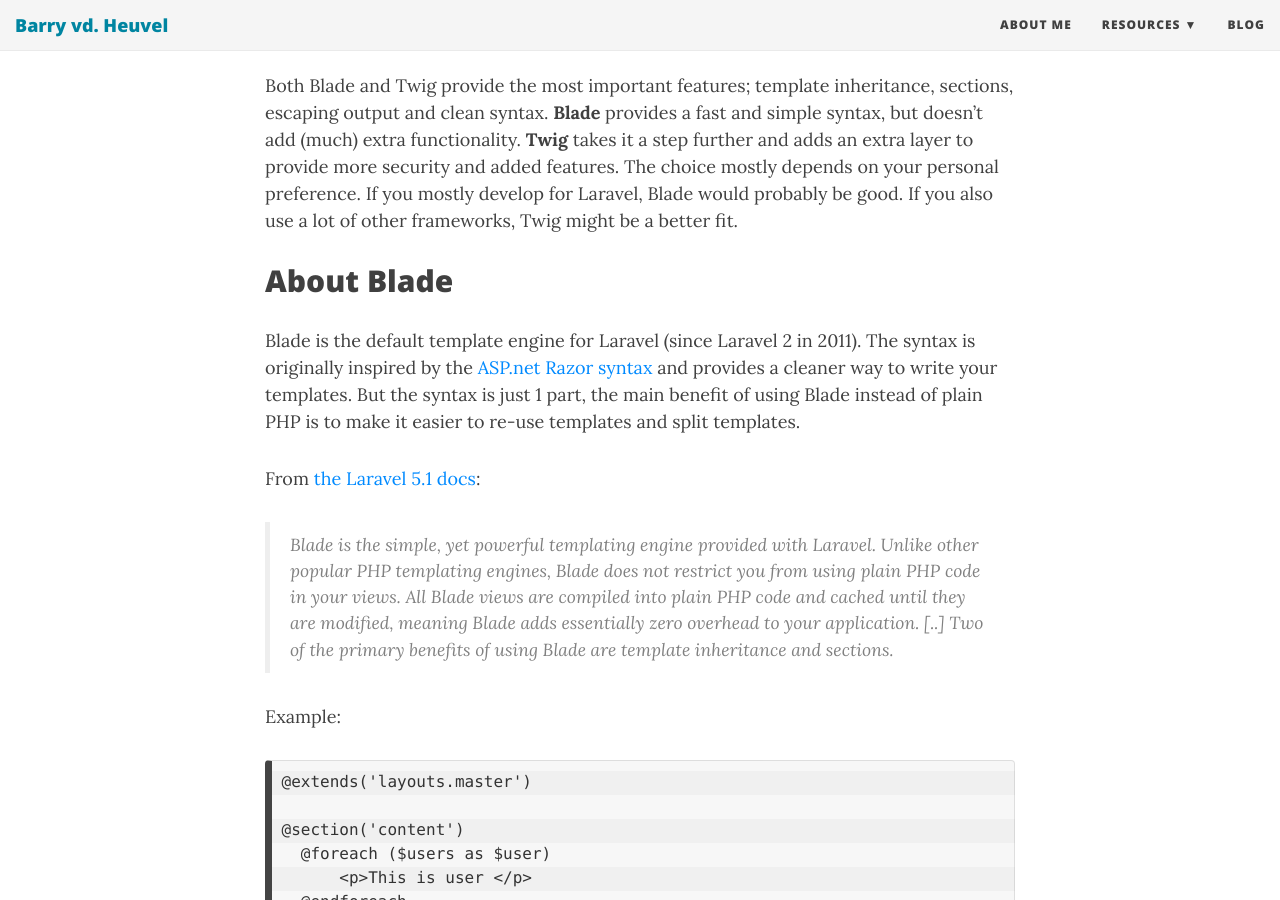
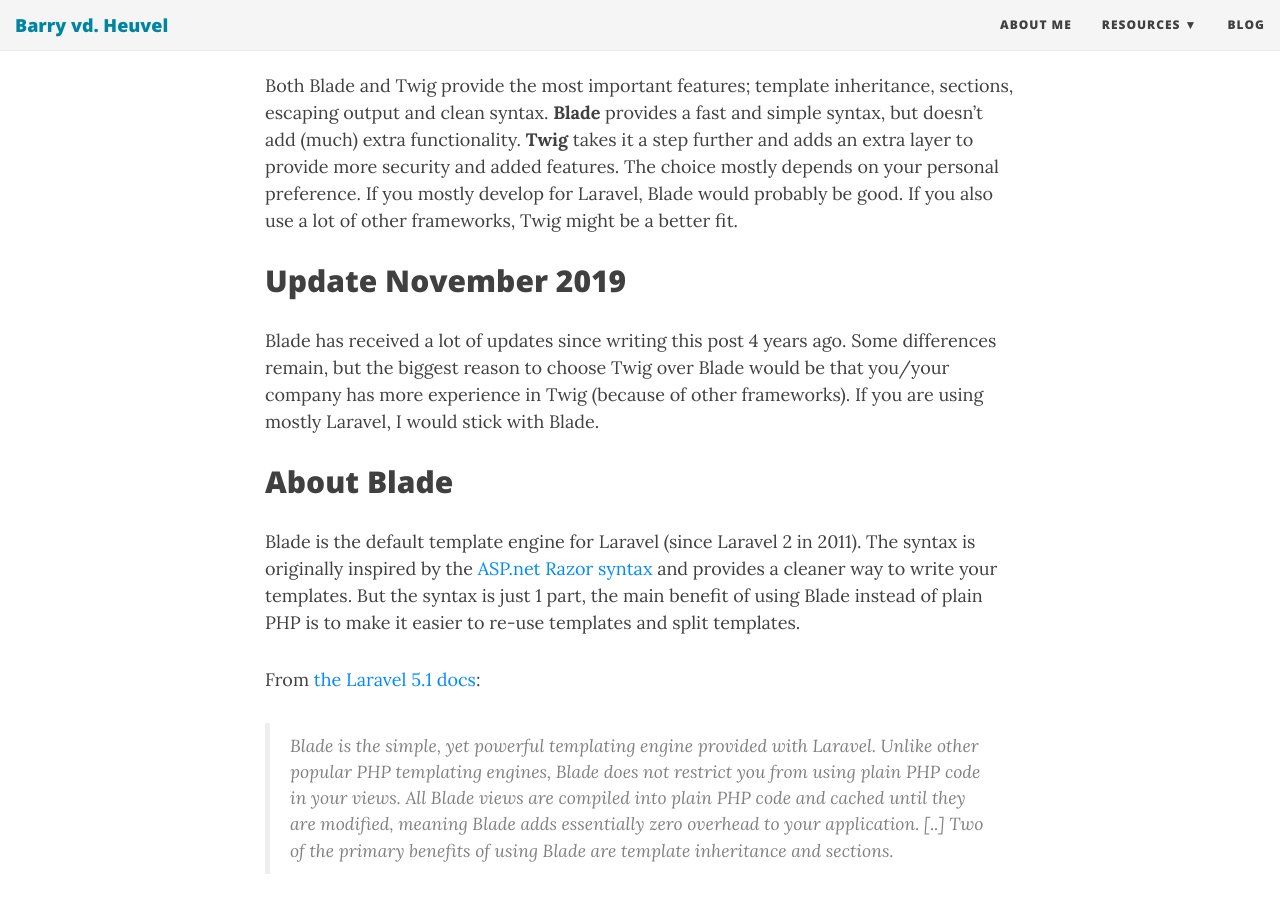
Before and after one commit to barryvdh/barryvdh.github.io, a Jekyll site: the page built from _posts/2015-08-22-comparing-blade-and-twig-templates-in-laravel.md, in a window 1280 px wide and 900 px high, scrolled down 455 px. Built offline with Jekyll 4.4.1, drawn with Linux system fonts in a browser that asks for light colours; nearby versions of some CDN libraries.

Commit message:
Update 2015-08-22-comparing-blade-and-twig-templates-in-laravel.md

```diff
--- a/_posts/2015-08-22-comparing-blade-and-twig-templates-in-laravel.md
+++ b/_posts/2015-08-22-comparing-blade-and-twig-templates-in-laravel.md
@@ -13,6 +13,9 @@
 **Blade** provides a fast and simple syntax, but doesn't add (much) extra functionality.
 **Twig** takes it a step further and adds an extra layer to provide more security and added features.
 The choice mostly depends on your personal preference. If you mostly develop for Laravel, Blade would probably be good. If you also use a lot of other frameworks, Twig might be a better fit.
+
+## Update November 2019
+Blade has received a lot of updates since writing this post 4 years ago. Some differences remain, but the biggest reason to choose Twig over Blade would be that you/your company has more experience in Twig (because of other frameworks). If you are using mostly Laravel, I would stick with Blade.
 
 ## About Blade
 Blade is the default template engine for Laravel (since Laravel 2 in 2011). The syntax is originally inspired by the [ASP.net Razor syntax](http://www.asp.net/web-pages/overview/getting-started/introducing-razor-syntax-(c)) and provides a cleaner way to write your templates. But the syntax is just 1 part, the main benefit of using Blade instead of plain PHP is to make it easier to re-use templates and split templates.
```
